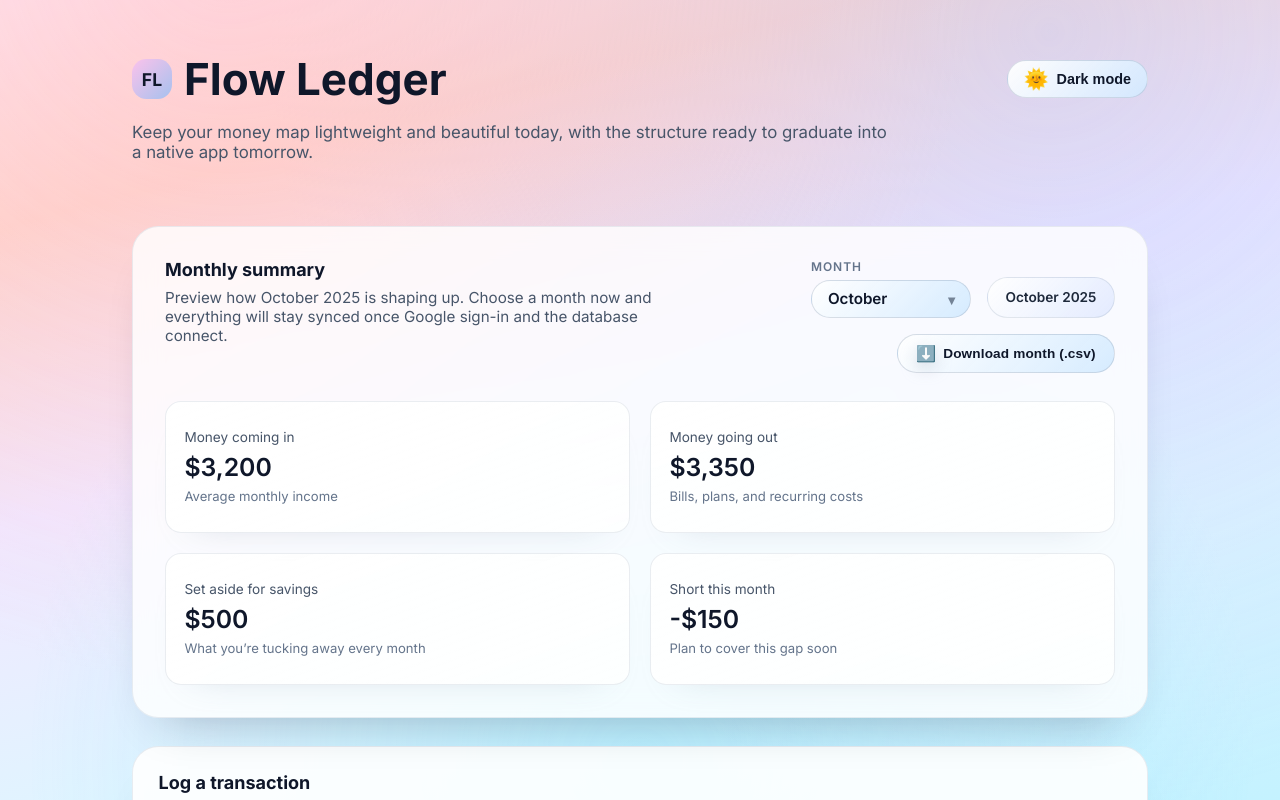
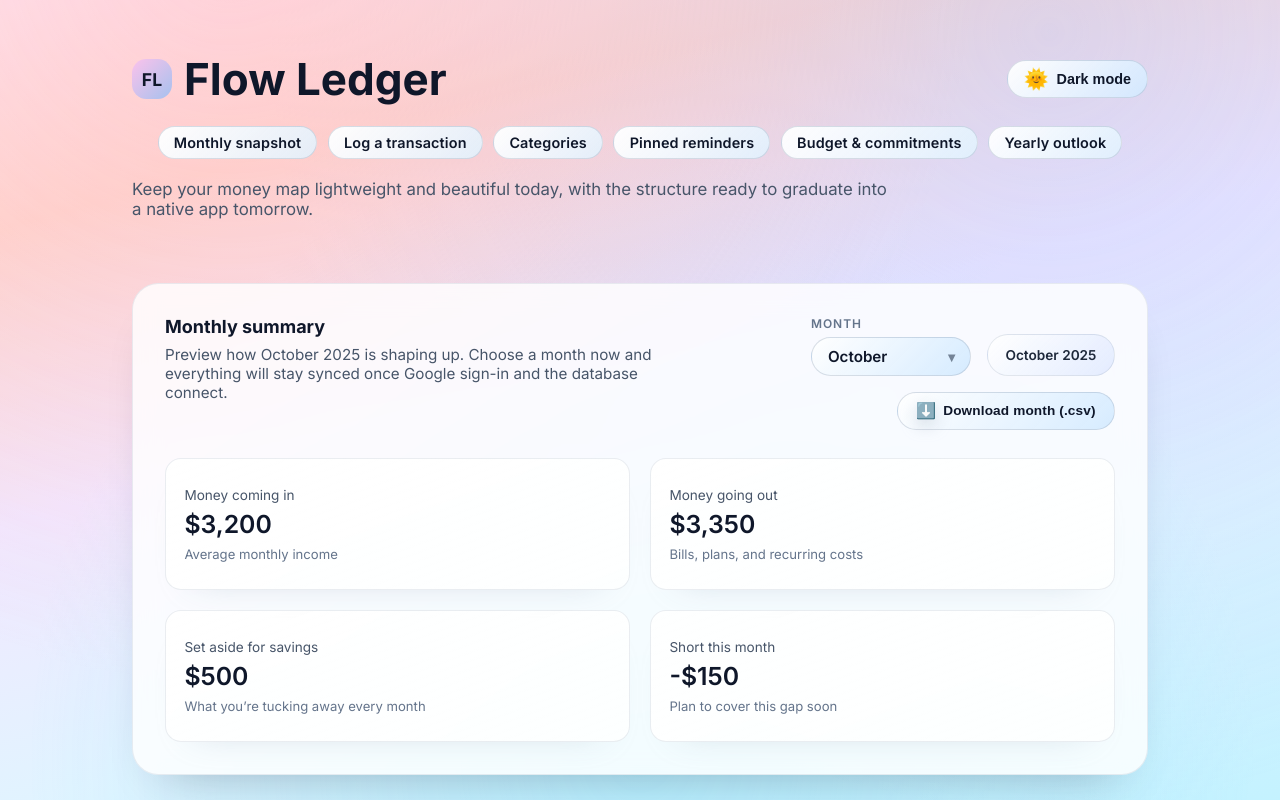
Before and after one commit to Razorblade3456/finance-tracker, a React (Vite) app: page / in a window 1280 px wide. Shown: the top 800 px of the page. Built offline with nearby package versions, Linux system fonts and the light colour scheme.

Commit message:
Add top navigation and persist transaction actions

```diff
--- a/src/App.tsx
+++ b/src/App.tsx
@@ -1,6 +1,7 @@
 import {
   ChangeEvent,
   DragEvent as ReactDragEvent,
+  MouseEvent as ReactMouseEvent,
   useCallback,
   useEffect,
   useMemo,
@@ -256,6 +257,17 @@ export default function App() {
     () => String(new Date().getFullYear())
   );
   const darkModeLabel = isDarkMode ? 'Switch to light mode' : 'Switch to dark mode';
+  const navigationItems = useMemo(
+    () => [
+      { id: 'monthly-overview', label: 'Monthly snapshot' },
+      { id: 'log-transaction', label: 'Log a transaction' },
+      { id: 'categories-section', label: 'Categories' },
+      { id: 'pinned-transactions', label: 'Pinned reminders' },
+      { id: 'insights-section', label: 'Budget & commitments' },
+      { id: 'yearly-outlook', label: 'Yearly outlook' }
+    ],
+    []
+  );
 
   const formatter = useMemo(
     () =>
@@ -296,6 +308,26 @@ export default function App() {
   const toggleDarkMode = useCallback(() => {
     setIsDarkMode((previous) => !previous);
   }, []);
+
+  const handleNavigation = useCallback(
+    (event: ReactMouseEvent<HTMLAnchorElement>, targetId: string) => {
+      event.preventDefault();
+      const target = document.getElementById(targetId);
+
+      if (target) {
+        target.scrollIntoView({ behavior: 'smooth', block: 'start' });
+
+        if (typeof target.focus === 'function') {
+          try {
+            target.focus({ preventScroll: true });
+          } catch (error) {
+            target.focus();
+          }
+        }
+      }
+    },
+    []
+  );
 
   const pinnedTransactionSet = useMemo(
     () => new Set(pinnedTransactionIds),
@@ -1195,6 +1227,21 @@ export default function App() {
             </span>
           </button>
         </div>
+        <nav className="header-nav" aria-label="Primary">
+          <ul className="header-nav__list">
+            {navigationItems.map((item) => (
+              <li key={item.id} className="header-nav__item">
+                <a
+                  href={`#${item.id}`}
+                  className="header-nav__link"
+                  onClick={(event) => handleNavigation(event, item.id)}
+                >
+                  {item.label}
+                </a>
+              </li>
+            ))}
+          </ul>
+        </nav>
         <p>
           Keep your money map lightweight and beautiful today, with the structure ready to graduate
           into a native app tomorrow.
@@ -1202,7 +1249,7 @@ export default function App() {
       </header>
 
       <main className="dashboard">
-        <section className="summary-card">
+        <section id="monthly-overview" className="summary-card" tabIndex={-1}>
           <div className="summary-header">
             <div className="summary-intro">
               <h2>Monthly summary</h2>
@@ -1265,11 +1312,16 @@ export default function App() {
         </section>
 
         <TransactionForm
+          id="log-transaction"
           categories={categories.map(({ id, name }) => ({ id, name }))}
           onAddTransaction={handleAddTransaction}
         />
 
-        <section className="section-block categories-section">
+        <section
+          id="categories-section"
+          className="section-block categories-section"
+          tabIndex={-1}
+        >
           <div className="section-heading">
             <div>
               <h2>Categories & transactions</h2>
@@ -1363,13 +1415,17 @@ export default function App() {
           </div>
         </section>
 
-        <section className="section-block pinned-section">
+        <section
+          id="pinned-transactions"
+          className="section-block pinned-section"
+          tabIndex={-1}
+        >
           <div className="pinned-card">
             <div className="pinned-header">
               <div className="pinned-header__intro">
                 <h2>Pinned transactions</h2>
                 <p>
-                  Hover a transaction above and tap the pin to watch it here. We’ll keep these synced
+                  Tap the pin on any transaction above to watch it here. We’ll keep these synced
                   once sign-in and the database ship.
                 </p>
               </div>
@@ -1426,7 +1482,7 @@ export default function App() {
         </section>
       </main>
 
-      <section className="section-block insights-section">
+      <section id="insights-section" className="section-block insights-section" tabIndex={-1}>
         <div className="section-heading">
           <div>
             <h2>Insight spotlight</h2>
@@ -1731,7 +1787,7 @@ export default function App() {
         </div>
       ) : null}
 
-      <section className="section-block yearly-section">
+      <section id="yearly-outlook" className="section-block yearly-section" tabIndex={-1}>
         <div className="yearly-card">
           <div className="yearly-header">
             <div className="yearly-intro">
--- a/src/components/TransactionForm.tsx
+++ b/src/components/TransactionForm.tsx
@@ -17,6 +17,7 @@ const cadenceOptions: TransactionCadence[] = [
 const flowOptions: TransactionFlow[] = ['Expense', 'Savings', 'Income'];
 
 interface TransactionFormProps {
+  id?: string;
   categories: { id: CategoryKey; name: string }[];
   onAddTransaction: (payload: {
     categoryId: CategoryKey;
@@ -29,7 +30,7 @@ interface TransactionFormProps {
   }) => void;
 }
 
-export function TransactionForm({ categories, onAddTransaction }: TransactionFormProps) {
+export function TransactionForm({ id, categories, onAddTransaction }: TransactionFormProps) {
   const initialCategory = useMemo(() => {
     const firstNonIncome = categories.find((category) => category.id !== 'income');
     return firstNonIncome?.id ?? categories[0]?.id ?? 'financial-obligations';
@@ -85,7 +86,7 @@ export function TransactionForm({ categories, onAddTransaction }: TransactionFor
   };
 
   return (
-    <form className="form-card" onSubmit={handleSubmit}>
+    <form id={id} className="form-card" onSubmit={handleSubmit} tabIndex={-1}>
       <div>
         <h2>Log a transaction</h2>
         <p className="helper-text">
--- a/src/styles.css
+++ b/src/styles.css
@@ -46,6 +46,10 @@ body {
   background-attachment: fixed;
 }
 
+html {
+  scroll-behavior: smooth;
+}
+
 a {
   color: inherit;
   text-decoration: none;
@@ -89,6 +93,57 @@ a {
   justify-content: space-between;
   gap: 1rem;
   flex-wrap: wrap;
+}
+
+.header-nav {
+  display: flex;
+  justify-content: center;
+  padding: 0.25rem 0;
+}
+
+.header-nav__list {
+  list-style: none;
+  display: flex;
+  align-items: center;
+  justify-content: center;
+  flex-wrap: wrap;
+  gap: 0.65rem;
+  padding: 0;
+  margin: 0;
+}
+
+.header-nav__item {
+  display: flex;
+}
+
+.header-nav__link {
+  display: inline-flex;
+  align-items: center;
+  justify-content: center;
+  padding: 0.45rem 0.95rem;
+  border-radius: 999px;
+  border: 1px solid rgba(148, 163, 184, 0.35);
+  background: linear-gradient(135deg, rgba(255, 255, 255, 0.96), rgba(224, 242, 254, 0.85));
+  box-shadow: 0 16px 34px -26px rgba(15, 23, 42, 0.38);
+  font-size: 0.9rem;
+  font-weight: 600;
+  letter-spacing: 0.01em;
+  color: #0f172a;
+  white-space: nowrap;
+  transition: transform var(--transition-snappy), box-shadow var(--transition-snappy),
+    border var(--transition-snappy), background var(--transition-snappy);
+}
+
+.header-nav__link:hover,
+.header-nav__link:focus-visible {
+  transform: translateY(-1px);
+  box-shadow: 0 20px 36px -24px rgba(15, 23, 42, 0.45);
+  border-color: rgba(148, 163, 184, 0.55);
+}
+
+.header-nav__link:focus-visible {
+  outline: 2px solid rgba(37, 99, 235, 0.45);
+  outline-offset: 2px;
 }
 
 .header-title {
@@ -839,20 +894,13 @@ a {
   display: inline-flex;
   align-items: center;
   gap: 0.35rem;
-  opacity: 0;
-  visibility: hidden;
-  pointer-events: none;
-  transition: opacity var(--transition-snappy), transform var(--transition-snappy);
-}
-
-.transaction-actions--active {
   opacity: 1;
   visibility: visible;
   pointer-events: auto;
-}
-
-.transaction-card:hover .transaction-actions,
-.transaction-card:focus-within .transaction-actions {
+  transition: opacity var(--transition-snappy), transform var(--transition-snappy);
+}
+
+.transaction-actions--active {
   opacity: 1;
   visibility: visible;
   pointer-events: auto;
@@ -1477,6 +1525,21 @@ body.theme-dark .app-shell::before {
 body.theme-dark .logo-badge {
   background: linear-gradient(135deg, #1f2937, #334155);
   color: #f8fafc;
+}
+
+body.theme-dark .header-nav__link {
+  border-color: rgba(71, 85, 105, 0.55);
+  background: linear-gradient(135deg, rgba(30, 41, 59, 0.92), rgba(15, 23, 42, 0.85));
+  color: rgba(226, 232, 240, 0.92);
+  box-shadow: 0 22px 48px -30px rgba(2, 6, 23, 0.88);
+}
+
+body.theme-dark .header-nav__link:hover,
+body.theme-dark .header-nav__link:focus-visible {
+  border-color: rgba(148, 163, 184, 0.55);
+  background: linear-gradient(135deg, rgba(56, 189, 248, 0.35), rgba(192, 132, 252, 0.28));
+  color: #f8fafc;
+  box-shadow: 0 26px 52px -28px rgba(2, 6, 23, 0.92);
 }
 
 body.theme-dark .theme-toggle {
```
